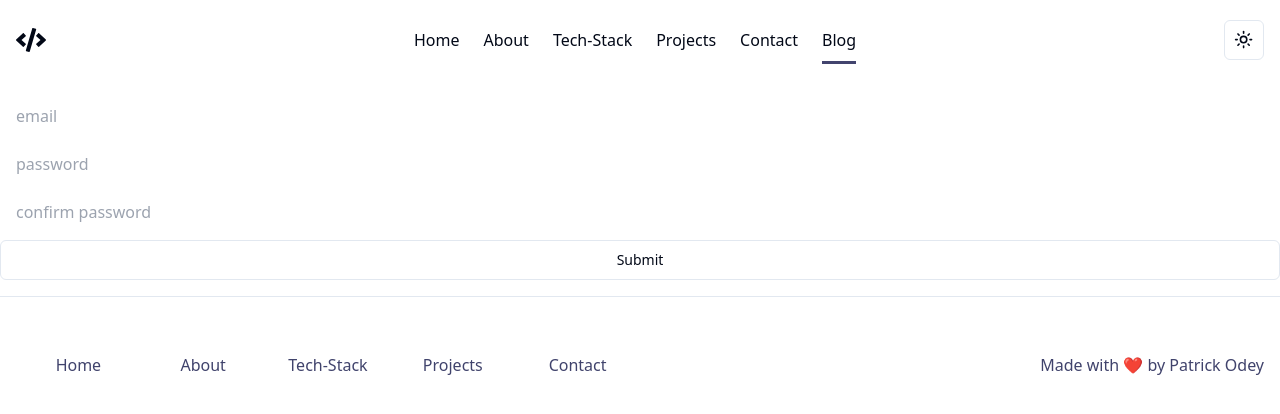
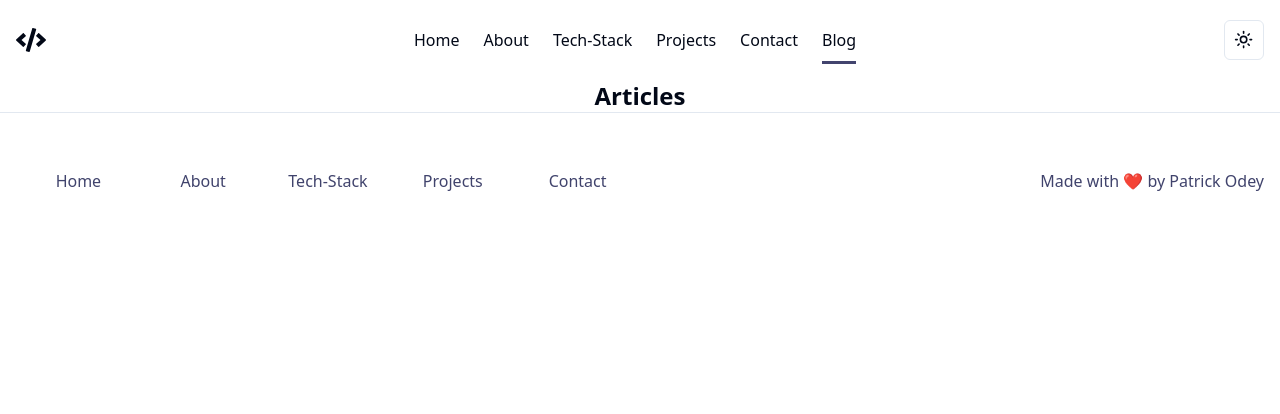
Before and after one commit to Patrickodey360coder/nebula, a Next.js app: page /blog in a window 1280 px wide. Shown: the top 414 px of the page. Built offline with nearby package versions, Linux system fonts and the light colour scheme.

Commit message:
articles page

```diff
--- a/src/app/blog/page.tsx
+++ b/src/app/blog/page.tsx
@@ -1,69 +1,11 @@
 "use client"
-import { Button } from '@/components/ui/button'
 import React from 'react'
-import { FieldValues, useForm } from 'react-hook-form'
 
 const Page = () => {
-  const {
-    register,
-    handleSubmit,
-    formState: { errors, isSubmitting },
-    reset,
-    getValues
-  } = useForm();
-
-  const onSubmit = async (data: FieldValues) => {
-    await new Promise((resolve) => setTimeout(resolve, 1000));
-    reset();
-  };
-
   return (
     <section className='max-w-[1640px] mx-auto'>
-      <form onSubmit={handleSubmit(onSubmit)} className='flex flex-col gap-y-2 py-4'>
-        <input
-          {...register("email", {
-            required: "Email is required"
-          })}
-          type="email"
-          placeholder='email'
-          className='px-4 py-2 rounded'
-        />
-        { errors.email && (
-          <p className='text-red-500'>{`${errors.email.message}`}</p>
-        ) }
-
-        <input
-          {...register("password", {
-            required: "Password is required",
-            minLength: {
-              value: 5,
-              message: "Password must be at least 5 characters"
-            }
-          })}
-          type="password"
-          placeholder='password'
-          className='px-4 py-2 rounded'
-        />
-        { errors.password && (
-          <p className='text-red-500'>{`${errors.password.message}`}</p>
-        ) }
-
-        <input
-          {...register("confirmPassword", {
-            required: "Confirm Password is required",
-            validate: (value) => value === getValues("password") || "Passwords must match",
-          })}
-          type="password"
-          placeholder='confirm password'
-          className='px-4 py-2 rounded'
-        />
-        { errors.confirmPassword && (
-          <p className='text-red-500'>{`${errors.confirmPassword.message}`}</p>
-        )}
-
-      <Button variant={'outline'} disabled={isSubmitting}>Submit</Button>
-    </form>
-  </section>
+      <h1 className='text-2xl text-center font-bold'>Articles</h1>
+    </section>
   )
 }
 
--- /dev/null
+++ b/src/app/components/article.tsx
@@ -0,0 +1,9 @@
+import React from 'react'
+
+function Article() {
+  return (
+    <div>Article</div>
+  )
+}
+
+export default Article
```
